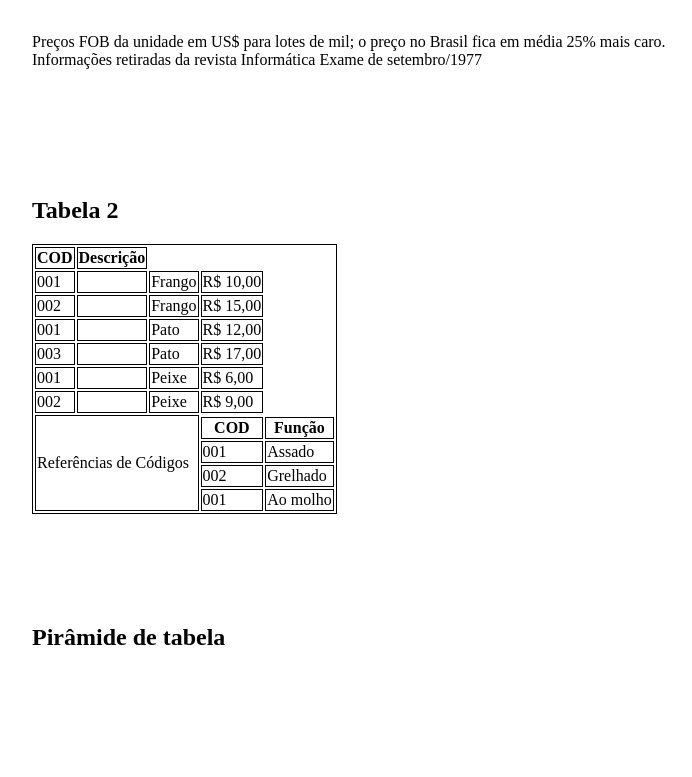
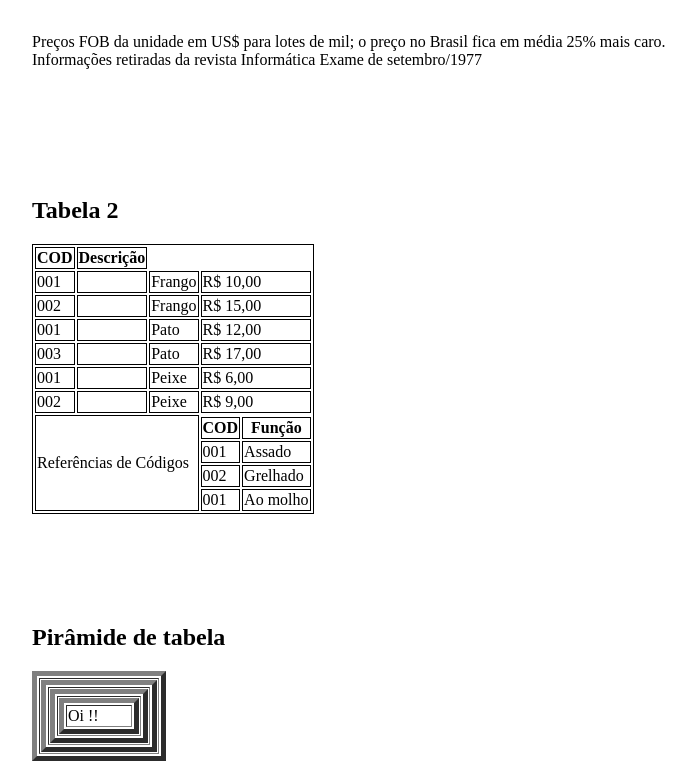
Before and after one commit to gisferreira394/atividade10, a plain HTML site: page index.html in a window 1280 px wide. Shown: the part 2029-2806 px from the top of the page, without its empty margins (56-748 px from the left). Before the commit the page ends 2700 px from the top, so only its background shows below. Drawn offline with Linux system fonts and the light colour scheme.

Commit message:
Update index.html

```diff
--- a/index.html
+++ b/index.html
@@ -266,7 +266,7 @@ ouuuuuuuuuuuuuuuuuuuuuuuuuu<br>
 <td> 001 </td>
 <td></td>
 <td> Frango </td>
-<td> R$ 10,00 </td>
+<td colspan="2"> R$ 10,00 </td>
 
 </tr>
 
@@ -275,7 +275,7 @@ ouuuuuuuuuuuuuuuuuuuuuuuuuu<br>
   <td> 002 </td>
   <td></td>
   <td> Frango </td>
-  <td> R$ 15,00 </td>
+  <td colspan="2"> R$ 15,00</td>
 
   </tr>
 
@@ -284,7 +284,7 @@ ouuuuuuuuuuuuuuuuuuuuuuuuuu<br>
     <td> 001 </td>
     <td></td>
     <td> Pato </td>
-    <td> R$ 12,00 </td>
+    <td colspan="2"> R$ 12,00 </td>
 
     </tr>
 
@@ -293,7 +293,7 @@ ouuuuuuuuuuuuuuuuuuuuuuuuuu<br>
       <td> 003 </td>
       <td> </td>
       <td> Pato </td>
-      <td> R$ 17,00 </td>
+      <td colspan="2"> R$ 17,00 </td>
 
       </tr>
 
@@ -303,7 +303,7 @@ ouuuuuuuuuuuuuuuuuuuuuuuuuu<br>
         <td> 001 </td>
         <td> </td>
         <td> Peixe </td>
-        <td> R$ 6,00 </td>
+        <td colspan="2"> R$ 6,00 </td>
 
         </tr>
 
@@ -312,7 +312,7 @@ ouuuuuuuuuuuuuuuuuuuuuuuuuu<br>
           <td> 002 </td>
           <td></td>
           <td> Peixe </td>
-          <td> R$ 9,00 </td>
+          <td colspan="2"> R$ 9,00 </td>
 
           </tr>
 
@@ -328,7 +328,7 @@ ouuuuuuuuuuuuuuuuuuuuuuuuuu<br>
 
 
 
-<tr>
+<tr border ="9">
 
 <td> 001 </td>
 <td>Assado</td>
@@ -358,6 +358,21 @@ ouuuuuuuuuuuuuuuuuuuuuuuuuu<br>
 
   <h2> Pirâmide de tabela </h2>
 
+  <table border="5" width="110px">
+    <td> <table border="5" width="100px"> </td>
+      <td>
+        <table border="5" width= "90px">
+      </td>
+
+      <td>
+        <table border="5" width="80">
+      </td>
+      <td> Oi !! </td>
+  </table>
+</table>
+</table>
+</table>
+
 
 </body>
 </html>
```
